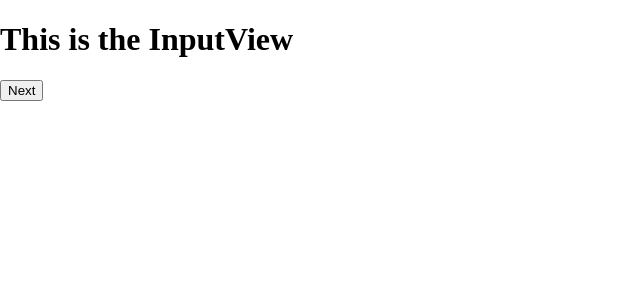
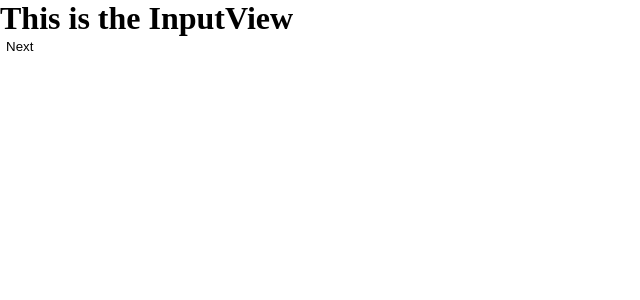
Before and after one commit to xylocone/rubiksolver, a React (Create React App) app: page / in a window 1280 px wide. Shown: the top 300 px of the page, without its empty margins (0-640 px from the left). Built offline with nearby package versions, Linux system fonts and the light colour scheme.

Commit message:
Revert user-agent styles

```diff
--- a/src/index.scss
+++ b/src/index.scss
@@ -1,3 +1,7 @@
+:root {
+  font-size: 16px;
+}
+
 * {
   box-sizing: border-box;
 }
@@ -7,3 +11,27 @@ body {
   height: 100%;
   margin: 0;
 }
+
+h1,
+h2,
+h3,
+h4,
+h5,
+h6,
+p {
+  margin: 0;
+  padding: 0;
+}
+
+button {
+  background: none;
+  border: none;
+  outline: none;
+
+  &:active,
+  &:hover,
+  &:focus {
+    border: none;
+    outline: none;
+  }
+}
```
